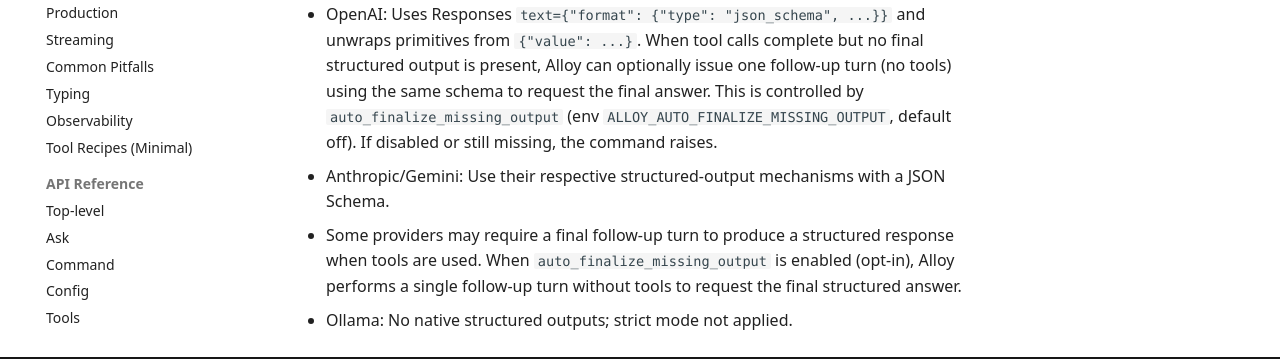
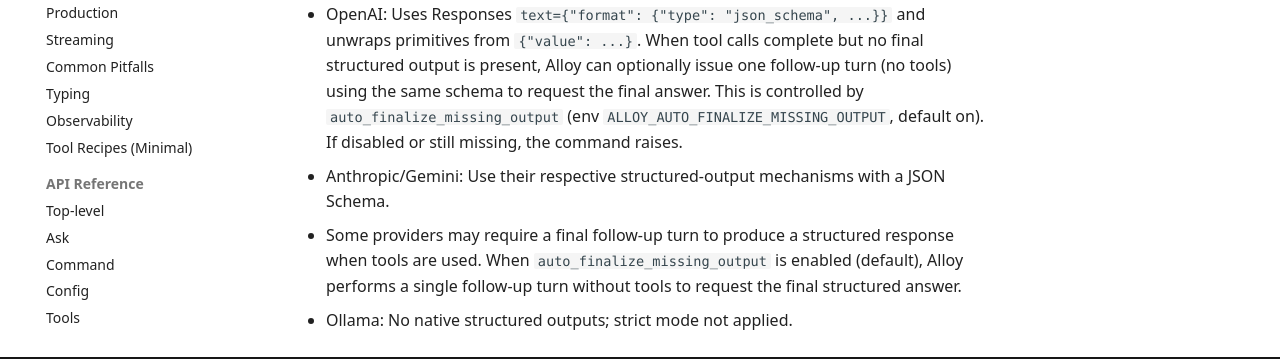
Before and after one commit to lydakis/alloy, an MkDocs documentation site: the page built from docs/guide/structured-outputs.md, in a window 1280 px wide and 900 px high, scrolled down 1380 px. Shown: the part 498-857 px from the top of the window. Built offline with MkDocs 1.6.1 and Material for MkDocs 9.7.7, drawn with Linux system fonts in a browser that asks for light colours; comment, search, counter and statistics services are not loaded.

Commit message:
docs/behavior: restore auto-finalize default=true in docs; keep provider gating; confirm Config default=true

```diff
--- a/docs/guide/structured-outputs.md
+++ b/docs/guide/structured-outputs.md
@@ -59,7 +59,7 @@
 
 ## Provider notes
 
-- OpenAI: Uses Responses `text={"format": {"type": "json_schema", ...}}` and unwraps primitives from `{"value": ...}`. When tool calls complete but no final structured output is present, Alloy can optionally issue one follow‑up turn (no tools) using the same schema to request the final answer. This is controlled by `auto_finalize_missing_output` (env `ALLOY_AUTO_FINALIZE_MISSING_OUTPUT`, default off). If disabled or still missing, the command raises.
+- OpenAI: Uses Responses `text={"format": {"type": "json_schema", ...}}` and unwraps primitives from `{"value": ...}`. When tool calls complete but no final structured output is present, Alloy can optionally issue one follow‑up turn (no tools) using the same schema to request the final answer. This is controlled by `auto_finalize_missing_output` (env `ALLOY_AUTO_FINALIZE_MISSING_OUTPUT`, default on). If disabled or still missing, the command raises.
 - Anthropic/Gemini: Use their respective structured-output mechanisms with a JSON Schema.
-- Some providers may require a final follow‑up turn to produce a structured response when tools are used. When `auto_finalize_missing_output` is enabled (opt‑in), Alloy performs a single follow‑up turn without tools to request the final structured answer.
+- Some providers may require a final follow‑up turn to produce a structured response when tools are used. When `auto_finalize_missing_output` is enabled (default), Alloy performs a single follow‑up turn without tools to request the final structured answer.
 - Ollama: No native structured outputs; strict mode not applied.
```
Also changed, not shown: 1 other file.
